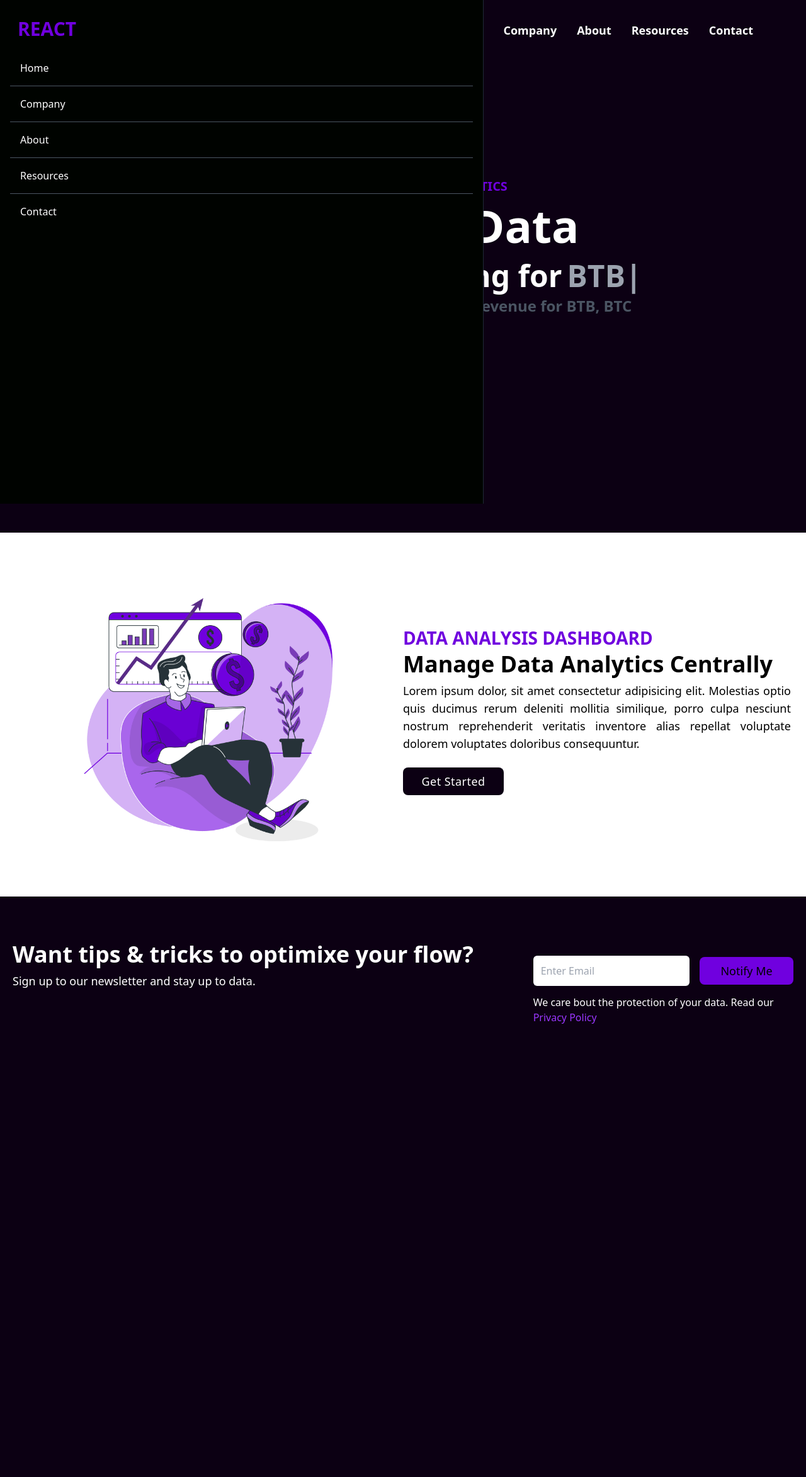
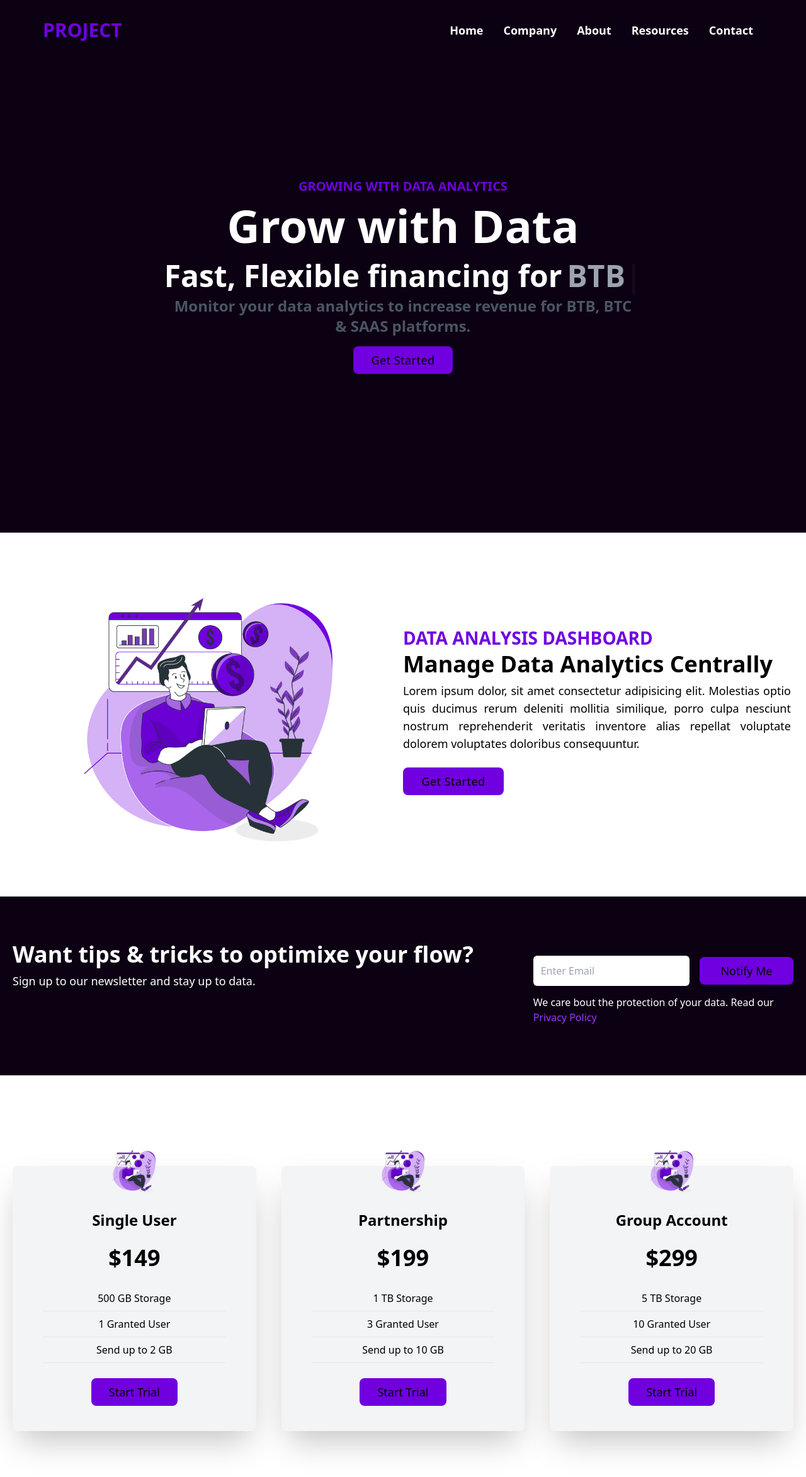
Before and after one commit to Chaurasiya7/landing_page, a React (Create React App) app: page / in a window 1280 px wide. Shown: the top 2346 px of the page at 63% size. Before the commit the page ends 1708 px from the top, so only its background shows below. Built offline with nearby package versions, Linux system fonts and the light colour scheme.

Commit message:
Cardssss

```diff
--- a/src/App.js
+++ b/src/App.js
@@ -3,6 +3,7 @@ import Navbar from './components/Navbar'
 import Home from './components/Home'
 import Company from './components/Company'
 import Mail from './components/Mail'
+import CardsPage from './components/CardsPage'
 function App(){
   return(
     <>
@@ -10,6 +11,8 @@ function App(){
     <Home/>
     <Company/>
     <Mail/>
+    <CardsPage/>
+
     </>
   )
 }
--- /dev/null
+++ b/src/components/Cards.jsx
@@ -0,0 +1,21 @@
+import React from "react";
+import Company_1 from "../assets/company_1.png";
+
+function Cards(props) {
+  return (
+    <div className="w-full shadow-2xl flex flex-col p-4 my-4 rounded-lg hover:scale-105 duration-300 bg-gray-100">
+
+      <img className="w-20 mx-auto mt-[-3rem]" src={Company_1} alt="" />
+      <h2 className="text-2xl font-bold text-center py-6">{props.user}</h2>
+      <p className="text-center text-4xl font-bold">{props.price}</p>
+      <div className="text-center font-medium">
+        <p className="py-2 border-b mx-8 mt-6">{props.p1}</p>
+        <p className="py-2 border-b mx-8">{props.p2}</p>
+        <p className="py-2 border-b mx-8">{props.p3}</p>
+      </div>
+    <button  className="bg-[#7000df] text-black py-2 rounded-lg px-7 font-medium text-lg  my-6 mx-auto">{props.button}</button>
+    </div>
+  );
+}
+
+export default Cards;
--- /dev/null
+++ b/src/components/CardsPage.jsx
@@ -0,0 +1,17 @@
+import React from 'react'
+import Cards from './Cards'
+
+function CardsPage() {
+  return (
+    <div className='bg-white w-full md:py-[8rem] py-[4rem] px-4'>
+      <div className='max-w-[1240px] mx-auto grid md:grid-cols-3 gap-10' >
+         <Cards user="Single User" price="$149" p1="500 GB Storage" p2="1 Granted User" p3="Send up to 2 GB" button="Start Trial"/>
+         <Cards user="Partnership" price="$199" p1="1 TB Storage" p2="3 Granted User" p3="Send up to 10 GB" button="Start Trial" />
+         <Cards user="Group Account" price="$299" p1="5 TB Storage" p2="10 Granted User" p3="Send up to 20 GB" button="Start Trial"/>
+
+      </div>
+    </div>
+  )
+}
+
+export default CardsPage
--- a/src/components/Company.jsx
+++ b/src/components/Company.jsx
@@ -18,7 +18,7 @@ function Company() {
             nesciunt nostrum reprehenderit veritatis inventore alias repellat
             voluptate dolorem voluptates doloribus consequuntur.
           </p>
-          <button className="bg-[#0c0013] py-2 rounded-lg px-7 tracking-wide font-medium text-lg  text-white w-[160px]  my-4 mx-auto md:mx-0" >Get Started</button>
+          <button className="bg-[#7000df] py-2 rounded-lg px-7 tracking-wide font-medium text-lg  text-black w-[160px]  my-4 mx-auto md:mx-0" >Get Started</button>
         </div>
       </div>
     </div>
--- a/src/components/Navbar.jsx
+++ b/src/components/Navbar.jsx
@@ -2,14 +2,14 @@ import React, { useState } from 'react';
 import {AiOutlineClose, AiOutlineMenu} from "react-icons/ai"
 
 function Navbar() {
-  const [nav,setNav] =useState(false)
+  const [nav,setNav] =useState('')
 
   const handleNav =()=>{
     setNav(!nav)
   }
   return (
-    <div className='text-white flex justify-between items-center h-24 mx-auto max-w-[1200px] px-7'>
-      <h1 className='w-full text-3xl font-bold text-[#7000df]'>REACT</h1>
+    <div className='text-white flex  justify-between items-center h-24 mx-auto max-w-[1200px] px-7'>
+      <h1 className='w-full text-3xl font-bold text-[#7000df]'>PROJECT</h1>
       <ul className='md:flex hidden'>
          <li className='p-4 font-bold text-lg'>Home</li>
          <li className='p-4 font-bold text-lg'>Company</li>
@@ -21,9 +21,9 @@ function Navbar() {
         {!nav ? <AiOutlineClose size={20}/> :  <AiOutlineMenu size={20}/>}
 
       </div>
-      <div className={!nav ? "fixed left-0 top-0 w-[60%] border-r border-r-gray-800 h-full bg-[#000300] ease-in-out duration-500" : 'fixed left-[-100%]'}>
-      <h1 className='w-full text-3xl font-bold text-[#7000df] mx-7 mt-7'>REACT</h1>
-      <ul className='p-4 '>
+      <div className={!nav ? "fixed left-0 top-0 w-[60%] border-r md:hidden border-r-gray-800 h-full bg-[#000300] ease-in-out duration-500" : 'fixed left-[-100%]'}>
+      <h1 className='w-full text-3xl font-bold text-[#7000df] mx-7 mt-7'>PROJECT</h1>
+      <ul className='p-4  '>
          <li className='p-4 border-b border-gray-600 '>Home</li>
          <li className='p-4 border-b border-gray-600 '>Company</li>
          <li className='p-4 border-b border-gray-600 '>About</li>
```
